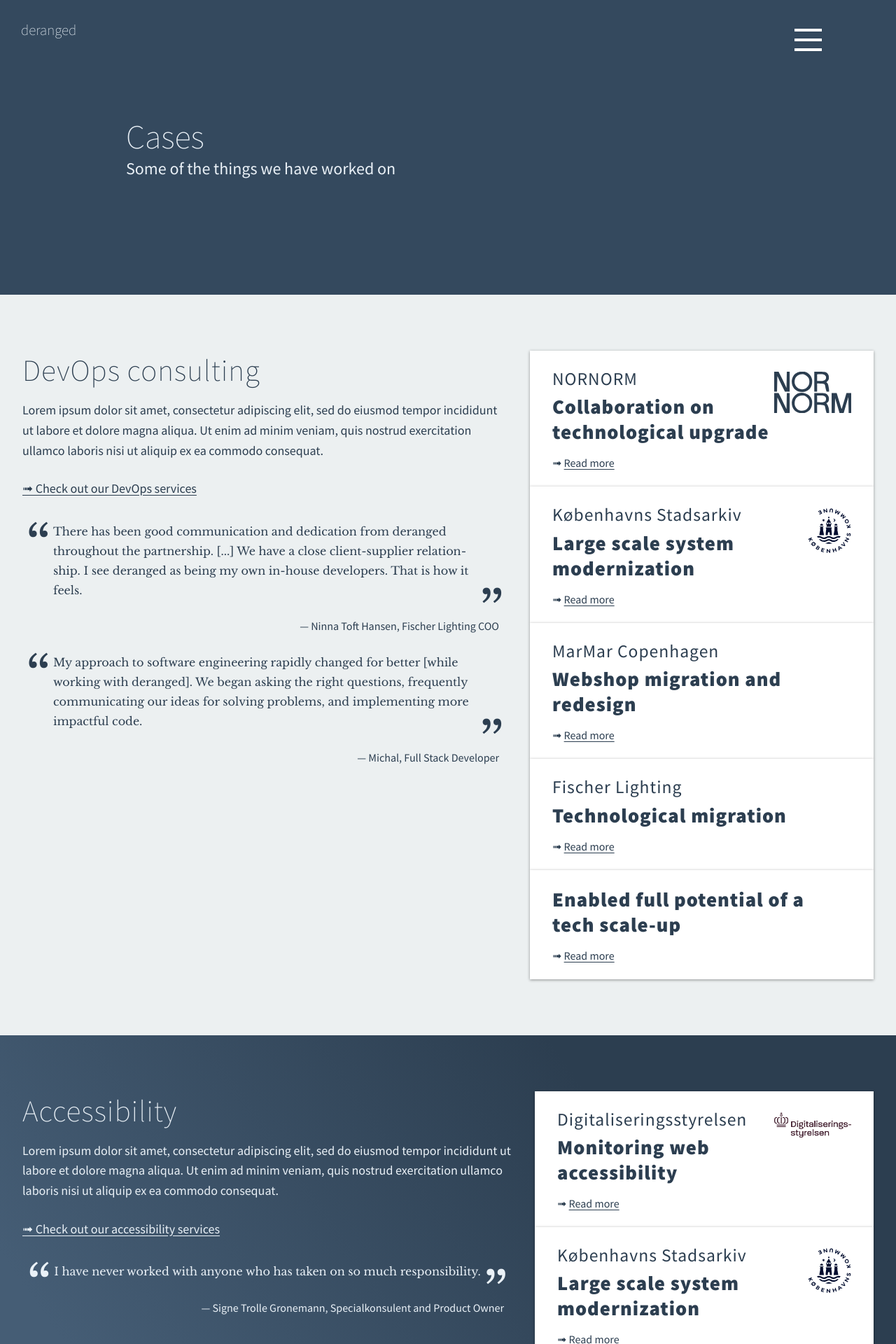
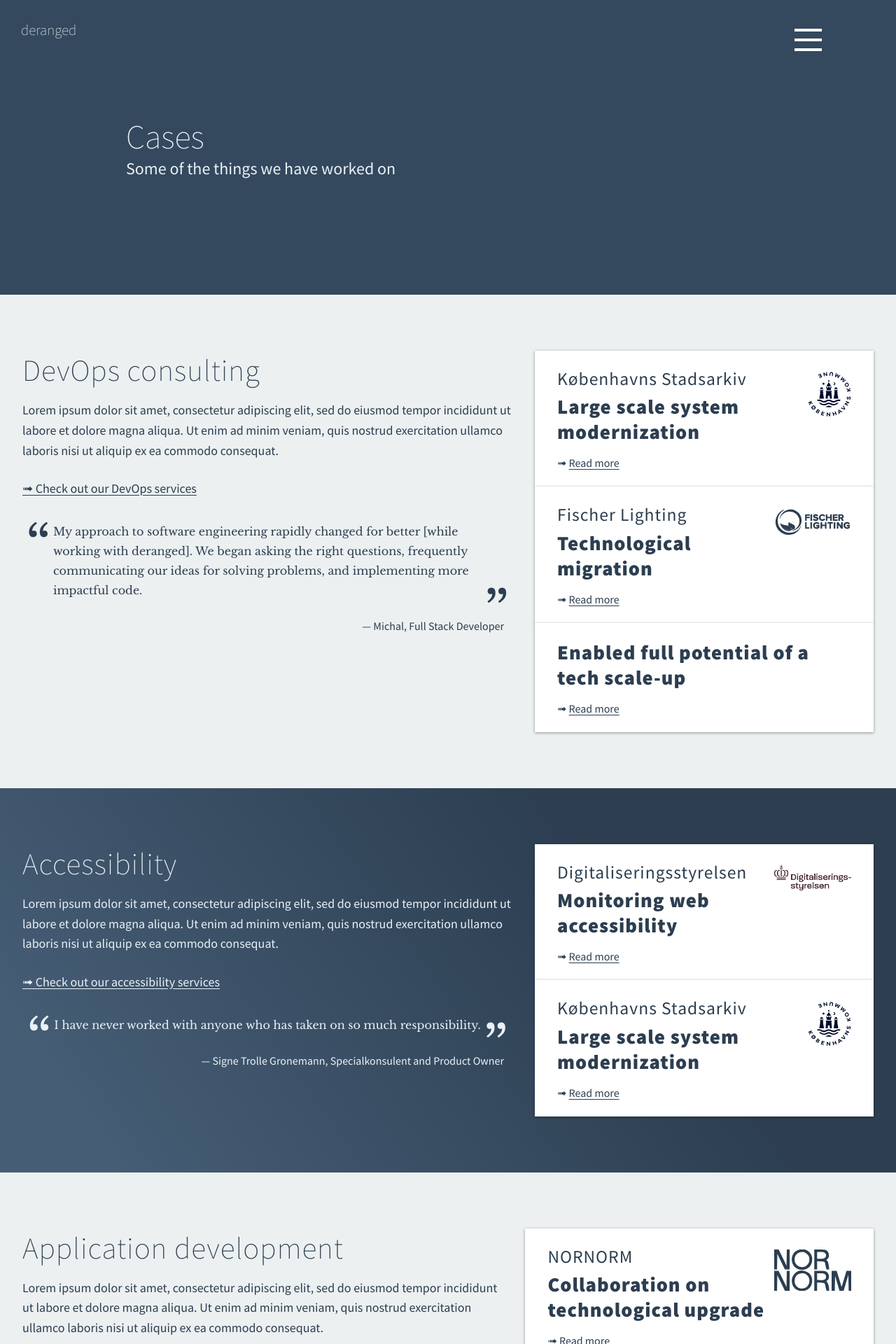
Before and after one commit to derangeddk/deranged.dk, a Jekyll site: the page built from cases/index.html, in a window 1280 px wide. Shown: the top 1920 px of the page at 70% size. Built offline with Jekyll 4.4.1, drawn with Linux system fonts in a browser that asks for light colours; some web fonts are replaced; comment, search, counter and statistics services are not loaded; some of the changed text lies outside the part shown.

Commit message:
Added App development category to cases

```diff
--- a/cases/collaboration-on-technological-upgrade-nornorm/index.html
+++ b/cases/collaboration-on-technological-upgrade-nornorm/index.html
@@ -3,7 +3,7 @@
 title: Collaboration on technological upgrade
 customer: NORNORM
 logo: /img/nornorm.svg
-categories: devops
+categories: appdev
 order: 1
 sitemap_include: 'yes'
 ---
--- a/cases/index.html
+++ b/cases/index.html
@@ -71,10 +71,6 @@
 
     {% capture devops_quotes %}
         {% include case_quote_element.html
-            quote_text="There has been good com&shy;mun&shy;ica&shy;tion and dedi&shy;cation from deranged throughout the partner&shy;ship. [...] We have a close client-supplier relation&shy;ship. I see deranged as being my own in-house developers. That is how it feels."
-            quotee="Ninna Toft Hansen, Fischer Lighting COO"
-        %}
-        {% include case_quote_element.html
             quote_text="My approach to software engineering rapidly changed for better [while working with deranged]. We began asking the right questions, frequently communicating our ideas for solving problems, and implementing more impactful code."
             quotee="Michal, Full Stack Developer"
         %}
@@ -102,6 +98,26 @@
 
     {% include cases_section.html blue="true" title="Accessibility" description="Lorem ipsum dolor sit amet, consectetur adipiscing elit, sed do eiusmod tempor incididunt ut labore et dolore magna aliqua. Ut enim ad minim veniam, quis nostrud exercitation ullamco laboris nisi ut aliquip ex ea commodo consequat." link="/accessibility" button="accessibility" content=accessibility_content quotes=accessibility_quotes %}
 
+    {% capture appdev_content %}
+        {% assign appdev_cases = cases | where_exp: "item", "item.categories contains 'appdev'" %}
+        {% for case in appdev_cases %}
+            {% if forloop.index < 3  %}
+                {% include case_element.html url=case.url title=case.title customer=case.customer logo=case.logo categories=case.categories %}
+            {% else %}
+                {% include case_element.html url=case.url title=case.title customer=case.customer categories=case.categories %}
+            {% endif %}
+        {% endfor %}
+    {% endcapture %}
+
+    {% capture appdev_quotes %}
+        {% include case_quote_element.html
+            quote_text="There has been good com&shy;mun&shy;ica&shy;tion and dedi&shy;cation from deranged throughout the partner&shy;ship. [...] We have a close client-supplier relation&shy;ship. I see deranged as being my own in-house developers. That is how it feels."
+            quotee="Ninna Toft Hansen, Fischer Lighting COO"
+        %}
+    {% endcapture %}
+
+    {% include cases_section.html title="Application development" description="Lorem ipsum dolor sit amet, consectetur adipiscing elit, sed do eiusmod tempor incididunt ut labore et dolore magna aliqua. Ut enim ad minim veniam, quis nostrud exercitation ullamco laboris nisi ut aliquip ex ea commodo consequat." link="/#more-content" button="app development" content=appdev_content quotes=appdev_quotes %}
+
     {% capture revops_content %}
         {% assign revops_cases = cases | where_exp: "item", "item.categories contains 'revops'" %}
           {% for case in revops_cases %}
@@ -113,7 +129,7 @@
           {% endfor %}
     {% endcapture %}
 
-    {% include cases_section.html title="Revenue operations" description="As a fractional revenue and operations partner, we integrate with your team to align project goals with the right systems and tools. We move quickly to iterate and help you build scalable processes for sales, customer success and operations, helping you drive growth sustainably." link="/revops#services" button="RevOps" content=revops_content %}
+    {% include cases_section.html blue="true" title="Revenue operations" description="As a fractional revenue and operations partner, we integrate with your team to align project goals with the right systems and tools. We move quickly to iterate and help you build scalable processes for sales, customer success and operations, helping you drive growth sustainably." link="/revops#services" button="RevOps" content=revops_content %}
 
     {% capture crm_content %}
         {% assign crm_cases = cases | where_exp: "item", "item.categories contains 'crm'" %}
@@ -126,7 +142,7 @@
           {% endfor %}
     {% endcapture %}
 
-    {% include cases_section.html blue="true" title="Customer relationship consulting" description="We work closely with your team to unify fragmented customer data and implement or upgrade CRM solutions tailored to your business. We focus on automating client engagement workflows, optimising customer success processes, and enabling seamless integration with your existing tools helping you focus on growth." link="/revops/crm.html" button="CRM" content=crm_content %}
+    {% include cases_section.html title="Customer relationship consulting" description="We work closely with your team to unify fragmented customer data and implement or upgrade CRM solutions tailored to your business. We focus on automating client engagement workflows, optimising customer success processes, and enabling seamless integration with your existing tools helping you focus on growth." link="/revops/crm.html" button="CRM" content=crm_content %}
 </main>
 
 {% include get_a_quote.html subject='Quote request' %}
--- a/cases/technological-migration-fischer-lighting/index.html
+++ b/cases/technological-migration-fischer-lighting/index.html
@@ -3,7 +3,7 @@
 title: Technological migration
 customer: Fischer Lighting
 logo: /img/fischer-lighting.svg
-categories: devops
+categories: devops, appdev
 order: 4
 sitemap_include: 'yes'
 ---
--- a/cases/webshop-migration-and-redesign-marmar/index.html
+++ b/cases/webshop-migration-and-redesign-marmar/index.html
@@ -3,7 +3,7 @@
 title: Webshop migration and redesign
 customer: MarMar Copenhagen
 logo: /img/marmar.svg
-categories: devops
+categories: appdev
 order: 3
 sitemap_include: 'yes'
 ---
```
